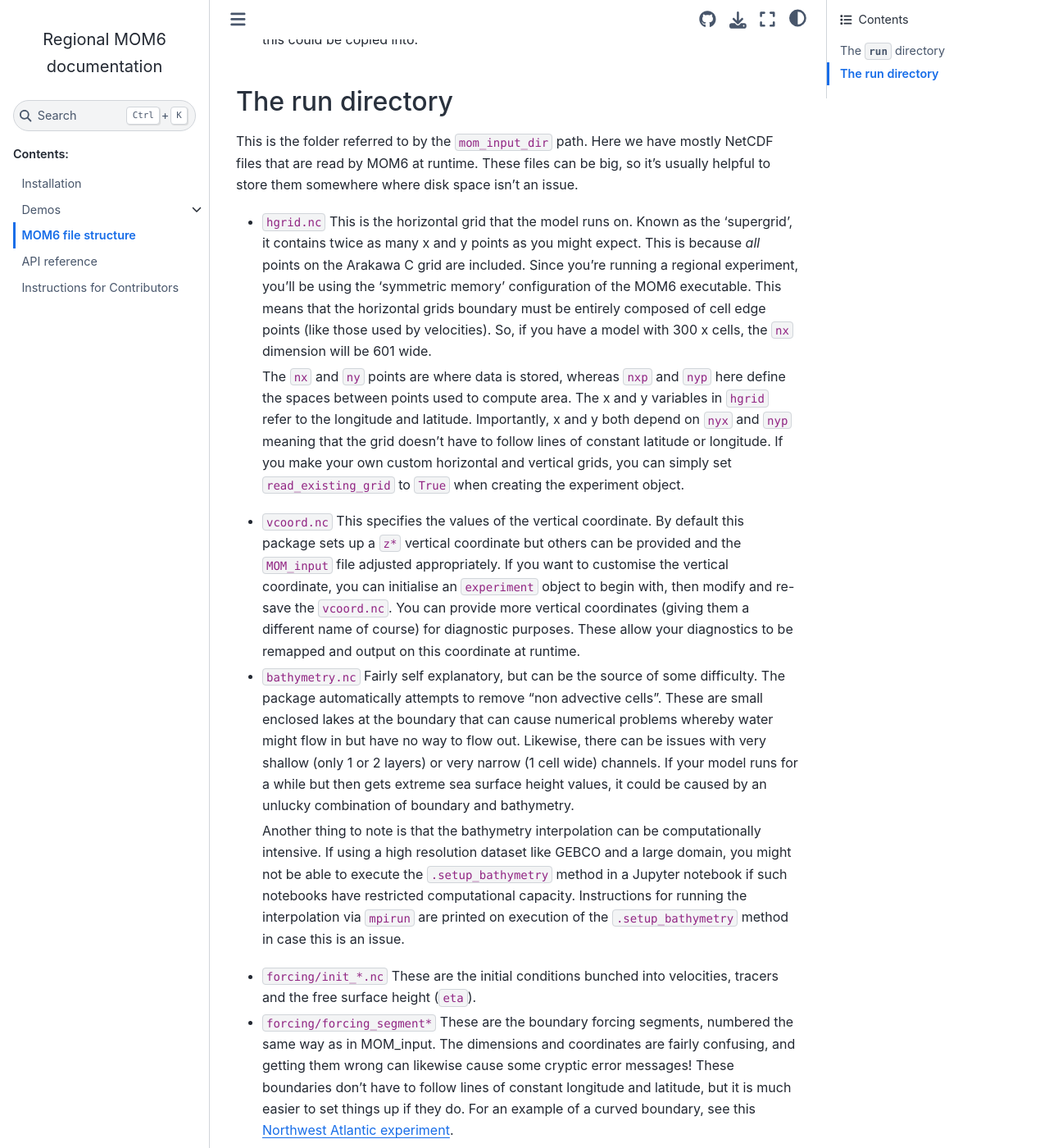
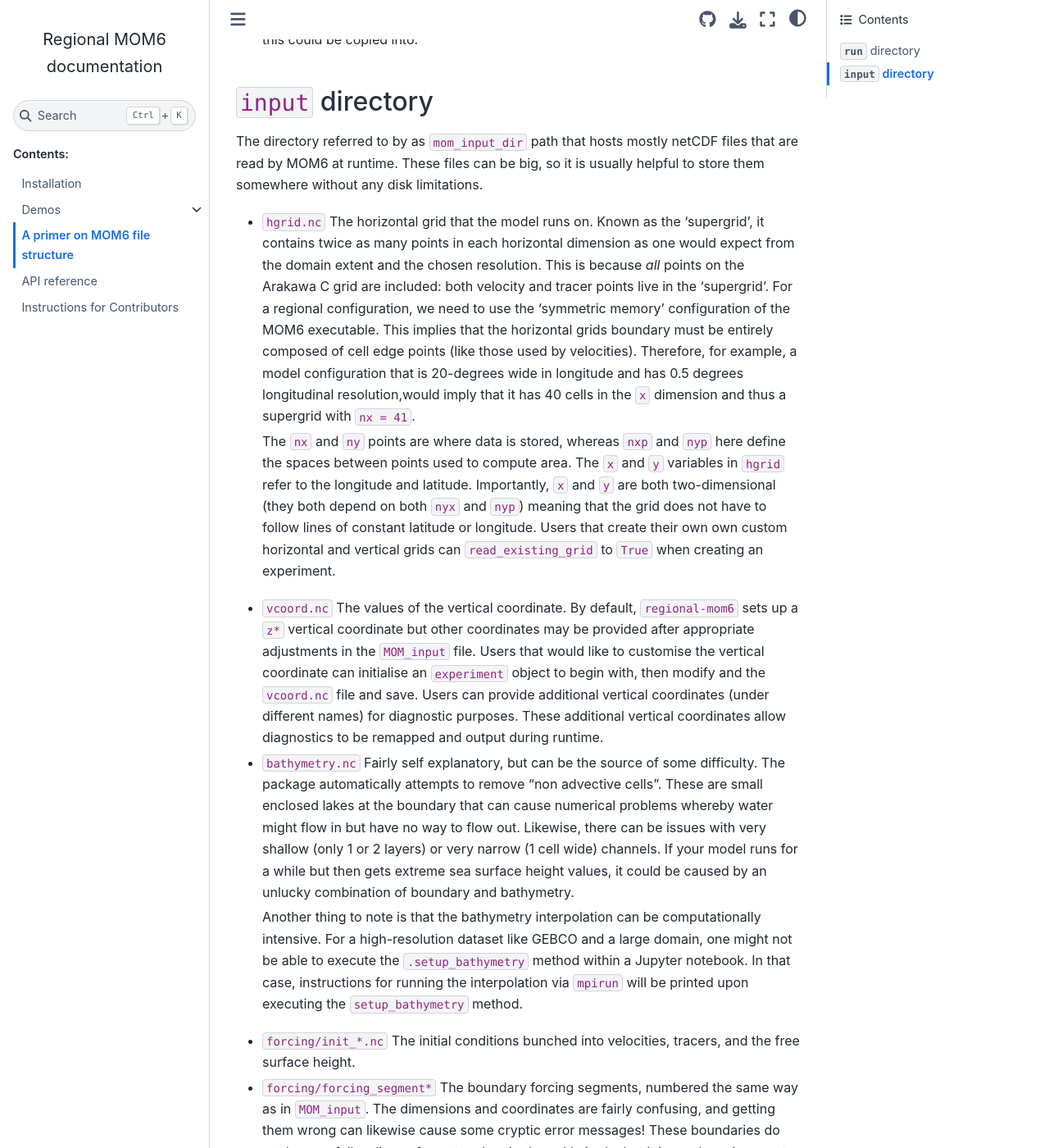
Before and after one commit to COSIMA/regional-mom6, a Sphinx documentation site: the page built from docs/mom6-file-structure-primer.md, in a window 1280 px wide and 1400 px high, scrolled down 1878 px. Shown: the whole window at 82% size. Built offline with Sphinx 7.4.7 and the Sphinx Book theme 1.1.4, drawn with Linux system fonts in a browser that asks for light colours; pages that are not in the unit, such as notebooks, are missing from menus; some of the changed text lies outside the part shown.

Commit message:
a primer on mom6 files

```diff
--- a/docs/index.rst
+++ b/docs/index.rst
@@ -65,7 +65,7 @@ Browse through the `demos <demos.html>`_.
 
    installation
    demos
-   file-structure
+   mom6-file-structure-primer
    api
    contributing
 
--- a/docs/file-structure.md
+++ b/docs/mom6-file-structure-primer.md
@@ -1,10 +1,10 @@
-MOM6 file structure
-============
+A primer on MOM6 file structure
+===============================
 
-This section describes the various directories and files that `regional-mom6` package produces.
-A better understanding of what these files do will help with troubleshooting and more advanced customisations.
+Here we describe the various directories and files that `regional-mom6` package produces alongside with
+userful insights that, hopefully, will help users deal with troubleshooting and more advanced customisations.
 
-## The `run` directory
+## `run` directory
 
 The directory, specified by the `mom_run_dir` path keyword argument in the `experiment` class, contains only text files that configure MOM6 and are used at model initialisation.
 You can see examples of these files in the `premade_run_directories`.
@@ -18,9 +18,9 @@ These files are:
 * `diag_table`:
   The diagnostics to save from your model run.
   Choose wisely the quantities that are relevant to your experiment and the analysis you plan to do otherwise you can fill up disk space very fast.
-  Different lines in the * `diag_table` either specify a new output *file* and its associated characteristics, or a new output *variable* and the matching file that it should go in (which needs to already have been specified).
+  Different lines in the `diag_table` either specify a new output *file* and its associated characteristics, or a new output *variable* and the matching file that it should go in (which needs to already have been specified).
   If uncertain regarding which diagnostics to pick, try running the model for a short period (e.g., 1 hour) and look in the output folder.
-  There, you'll find a file `available_diags` that lists every available diagnostic for your model configuration also mentioning  which grids the quantity can be output on.
+  There, we find a file `available_diags` that lists every available diagnostic for your model configuration also mentioning  which grids the quantity can be output on.
   Aside from the native model grid, we can create our own custom vertical coordinates to output on.
   To output on a custom vertical coordinate, create a netCDF that contains all of the vertical points (in the coordinate of your choice) and then edit the `MOM_input` file to specify additional diagnostic coordinates.
   After that, we are able to select the custom vertical coordinate in the `diag_table`.
@@ -54,24 +54,45 @@ These files are:
   The package does come with a premade `config.yml` file for payu users which is automatically copied and modified when the appropriate flag is passed to the `setup_rundir` method. If you find this package useful and you use a different machine, I'd encourage you to provide an example config file for your institution! Then this could be copied into.
 
 
-## The run directory
-This is the folder referred to by the `mom_input_dir` path. Here we have mostly NetCDF files that are read by MOM6 at runtime. These files can be big, so it's usually helpful to store them somewhere where disk space isn't an issue.
+## `input` directory
+
+The directory referred to by as `mom_input_dir` path that hosts mostly netCDF files that are read by MOM6 at runtime.
+These files can be big, so it is usually helpful to store them somewhere without any disk limitations.
 
 * `hgrid.nc`
-  This is the horizontal grid that the model runs on. Known as the 'supergrid', it contains twice as many x and y points as you might expect. This is because *all* points on the Arakawa C grid are included. Since you're running a regional experiment, you'll be using the 'symmetric memory' configuration of the MOM6 executable. This means that the horizontal grids boundary must be entirely composed of cell edge points (like those used by velocities). So, if you have a model with 300 x cells, the `nx` dimension will be 601 wide.
+  The horizontal grid that the model runs on. Known as the 'supergrid', it contains twice as many points in each
+  horizontal dimension as one would expect from the domain extent and the chosen resolution. This is because *all*
+  points on the Arakawa C grid are included: both velocity and tracer points live in the 'supergrid'. For a regional
+  configuration, we need to use the 'symmetric memory' configuration of the MOM6 executable. This implies that the
+  horizontal grids boundary must be entirely composed of cell edge points (like those used by velocities). Therefore,
+  for example, a model configuration that is 20-degrees wide in longitude and has 0.5 degrees longitudinal resolution,would imply that it has 40 cells in the `x` dimension and thus a supergrid with `nx = 41`.
 
-  The `nx` and `ny` points are where data is stored, whereas `nxp` and `nyp` here define the spaces between points used to compute area. The x and y variables in `hgrid` refer to the longitude and latitude. Importantly, x and y both depend on `nyx` and `nyp` meaning that the grid doesn't have to follow lines of constant latitude or longitude. If you make your own custom horizontal and vertical grids, you can simply set `read_existing_grid` to `True` when creating the experiment object.
+  The `nx` and `ny` points are where data is stored, whereas `nxp` and `nyp` here define the spaces between points
+  used to compute area. The `x` and `y` variables in `hgrid` refer to the longitude and latitude. Importantly, `x`
+  and `y` are both two-dimensional (they both depend on both `nyx` and `nyp`) meaning that the grid does not have
+  to follow lines of constant latitude or longitude. Users that create their own own custom horizontal and vertical
+  grids can `read_existing_grid` to `True` when creating an experiment.
 
 * `vcoord.nc`
-  This specifies the values of the vertical coordinate. By default this package sets up a `z*` vertical coordinate but others can be provided and the `MOM_input` file adjusted appropriately. If you want to customise the vertical coordinate, you can initialise an `experiment` object to begin with, then modify and re-save the `vcoord.nc`. You can provide more vertical coordinates (giving them a different name of course) for diagnostic purposes. These allow your diagnostics to be remapped and output on this coordinate at runtime.
+  The values of the vertical coordinate. By default, `regional-mom6` sets up a `z*` vertical coordinate but other
+  coordinates may be provided after appropriate adjustments in the `MOM_input` file. Users that would like to
+  customise the vertical coordinate can initialise an `experiment` object to begin with, then modify and the `vcoord.nc`
+  file and save. Users can provide additional vertical coordinates (under different names) for diagnostic purposes.
+  These additional vertical coordinates allow diagnostics to be remapped and output during runtime.
 
 * `bathymetry.nc`
   Fairly self explanatory, but can be the source of some difficulty. The package automatically attempts to remove "non advective cells". These are small enclosed lakes at the boundary that can cause numerical problems whereby water might flow in but have no way to flow out. Likewise, there can be issues with very shallow (only 1 or 2 layers) or very narrow (1 cell wide) channels. If your model runs for a while but then gets extreme sea surface height values, it could be caused by an unlucky combination of boundary and bathymetry.
 
-  Another thing to note is that the bathymetry interpolation can be computationally intensive. If using a high resolution dataset like GEBCO and a large domain, you might not be able to execute the `.setup_bathymetry` method in a Jupyter notebook if such notebooks have restricted computational capacity. Instructions for running the interpolation via `mpirun` are printed on execution of the `.setup_bathymetry` method in case this is an issue.
+  Another thing to note is that the bathymetry interpolation can be computationally intensive. For a high-resolution
+  dataset like GEBCO and a large domain, one might not be able to execute the `.setup_bathymetry` method within
+  a Jupyter notebook. In that case, instructions for running the interpolation via `mpirun` will be printed upon
+  executing the `setup_bathymetry` method.
 
 * `forcing/init_*.nc`
-  These are the initial conditions bunched into velocities, tracers and the free surface height (`eta`).
+  The initial conditions bunched into velocities, tracers, and the free surface height.
 
 * `forcing/forcing_segment*`
-  These are the boundary forcing segments, numbered the same way as in MOM_input. The dimensions and coordinates are fairly confusing, and getting them wrong can likewise cause some cryptic error messages! These boundaries don't have to follow lines of constant longitude and latitude, but it is much easier to set things up if they do. For an example of a curved boundary, see this [Northwest Atlantic experiment](https://github.com/jsimkins2/nwa25/tree/main).
+  The boundary forcing segments, numbered the same way as in `MOM_input`. The dimensions and coordinates are fairly
+  confusing, and getting them wrong can likewise cause some cryptic error messages! These boundaries do not have to
+  follow lines of constant longitude and latitude, but it is much easier to set things up if they do. For an example
+  of a curved boundary, see this [Northwest Atlantic experiment](https://github.com/jsimkins2/nwa25/tree/main).
```
